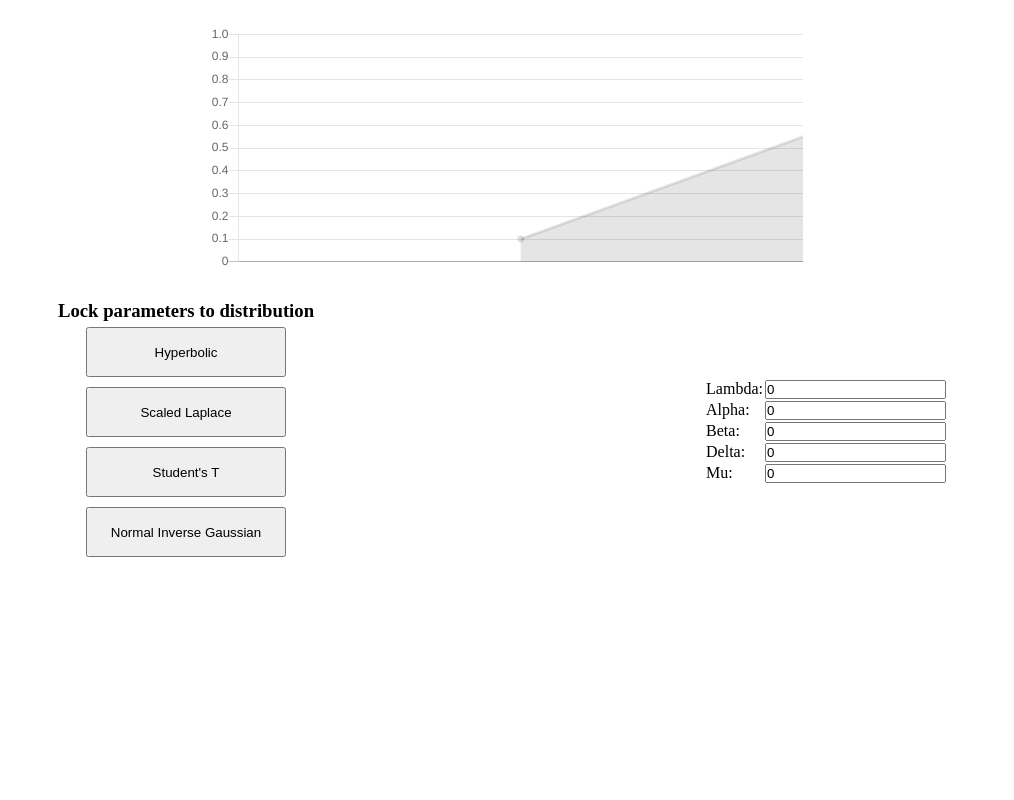
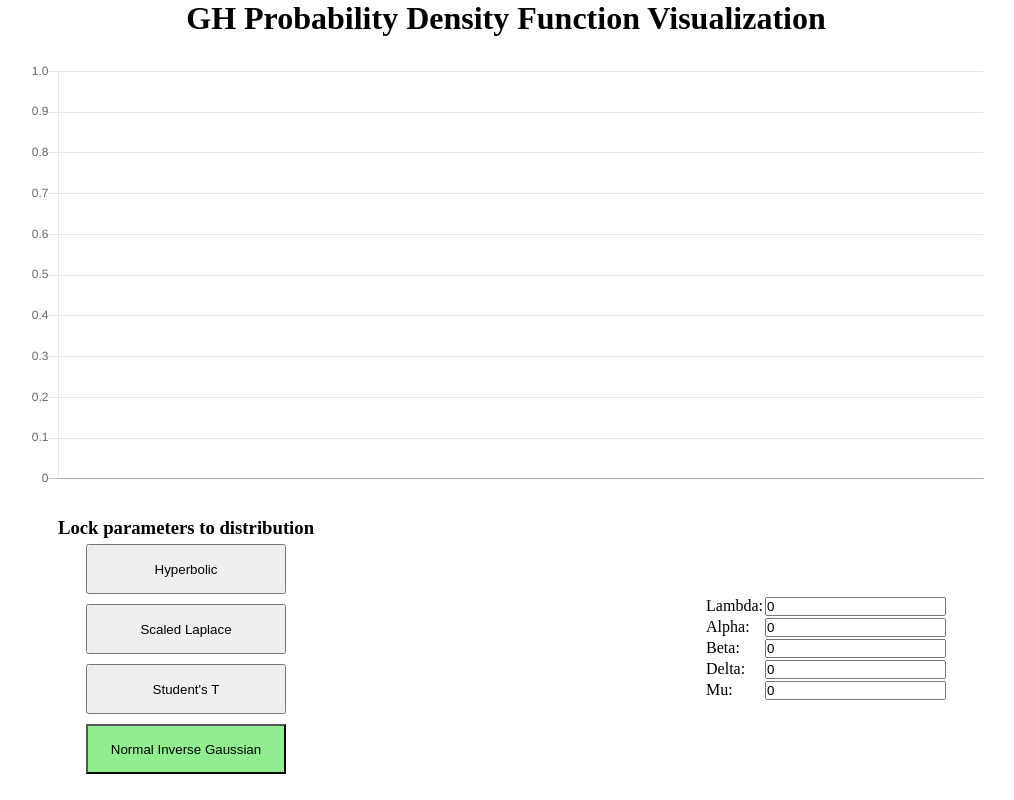
Before and after one commit to AlexGisi/hyperbolic-viz, a Flask app: page / in a window 1280 px wide. Shown: the whole page, without its empty margins (134-1148 px from the left). Run offline with Flask 2, Linux system fonts and the light colour scheme.

Commit message:
Add button selection

```diff
--- a/static/main.css
+++ b/static/main.css
@@ -34,3 +34,7 @@ button {
 tr {
     margin: 2px 0 2px;
 }
+
+button.sel {
+    background-color: lightgreen;
+}
--- a/static/main.js
+++ b/static/main.js
@@ -3,15 +3,7 @@ let chart = new Chart(ctx, {
     type: 'line',
     data: {
         datasets: [{
-            data: [{
-                x: 0,
-                y: 0.1,
-            },
-                {
-                    x: 0.5,
-                    y: 1
-                }]
-
+            data: []
         }]
     },
     options: {
@@ -76,6 +68,12 @@ let beta_sel = document.getElementById('beta');
 let delta_sel = document.getElementById('delta');
 let mu_sel = document.getElementById('mu');
 
+let btns = document.querySelectorAll('button');
+let hyper_btn = document.getElementById("hyper-btn");
+let sl_btn = document.getElementById('sl-btn');
+let st_btn = document.getElementById('st-btn');
+let nig_btn = document.getElementById('nig-btn');
+
 function val_change() {
     get_data(lambda_sel.value,
              alpha_sel.value,
@@ -83,3 +81,46 @@ function val_change() {
              delta_sel.value,
              mu_sel.value);
 }
+
+function onclick_hyper() {
+    click(hyper_btn)
+}
+
+function onclick_sl() {
+    click(sl_btn)
+}
+
+function onclick_st() {
+    click(st_btn)
+}
+
+function onclick_nig() {
+    click(nig_btn)
+}
+
+function click(btn) {
+    for(let i=0; i < btns.length; i++) {
+        if(!(i === Array.from(btns).indexOf(btn))) unlock(btns[i])
+    }
+    if (btn.classList.contains("sel")) {
+        unlock(btn);
+    } else {
+        lock(btn);
+    }
+}
+
+function lock(btn) {
+    if(btn.id === "hyper-btn") {
+        alert("Not Yet Implemented")
+    } else if(btn.id === "sl-btn") {
+        alert("Not Yet Implemented")
+    } else if(btn.id === "st-btn") {
+        alert("Not Yet Implemented")
+    } else if(btn.id === "nig-btn") {
+        btn.classList.add("sel");
+    }
+}
+
+function unlock(btn) {
+    btn.classList.remove("sel");
+}
--- a/templates/index.html
+++ b/templates/index.html
@@ -9,18 +9,20 @@
     <title>Hyperbolic Vizualization</title>
 </head>
 <body>
-
     <div class="row">
-        <canvas id="vizChart" style="max-width: 600px; max-height: 600px;"></canvas>
+        <h1>GH Probability Density Function Visualization</h1>
+    </div>
+    <div class="row">
+        <canvas id="vizChart" style="max-width: 75%; max-height: 600px;"></canvas>
     </div>
 
     <div class="row">
         <div class="col">
             <h3>Lock parameters to distribution</h3>
-            <button onclick="">Hyperbolic</button>
-            <button onclick="">Scaled Laplace</button>
-            <button onclick="">Student's T</button>
-            <button onclick="">Normal Inverse Gaussian</button>
+            <button id="hyper-btn" onclick="onclick_hyper()">Hyperbolic</button>
+            <button id="sl-btn" onclick="onclick_sl()">Scaled Laplace</button>
+            <button id="st-btn" onclick="onclick_st()">Student's T</button>
+            <button id="nig-btn" class="sel" onclick="onclick_nig()">Normal Inverse Gaussian</button>
         </div>
 
         <div class="col">
```
